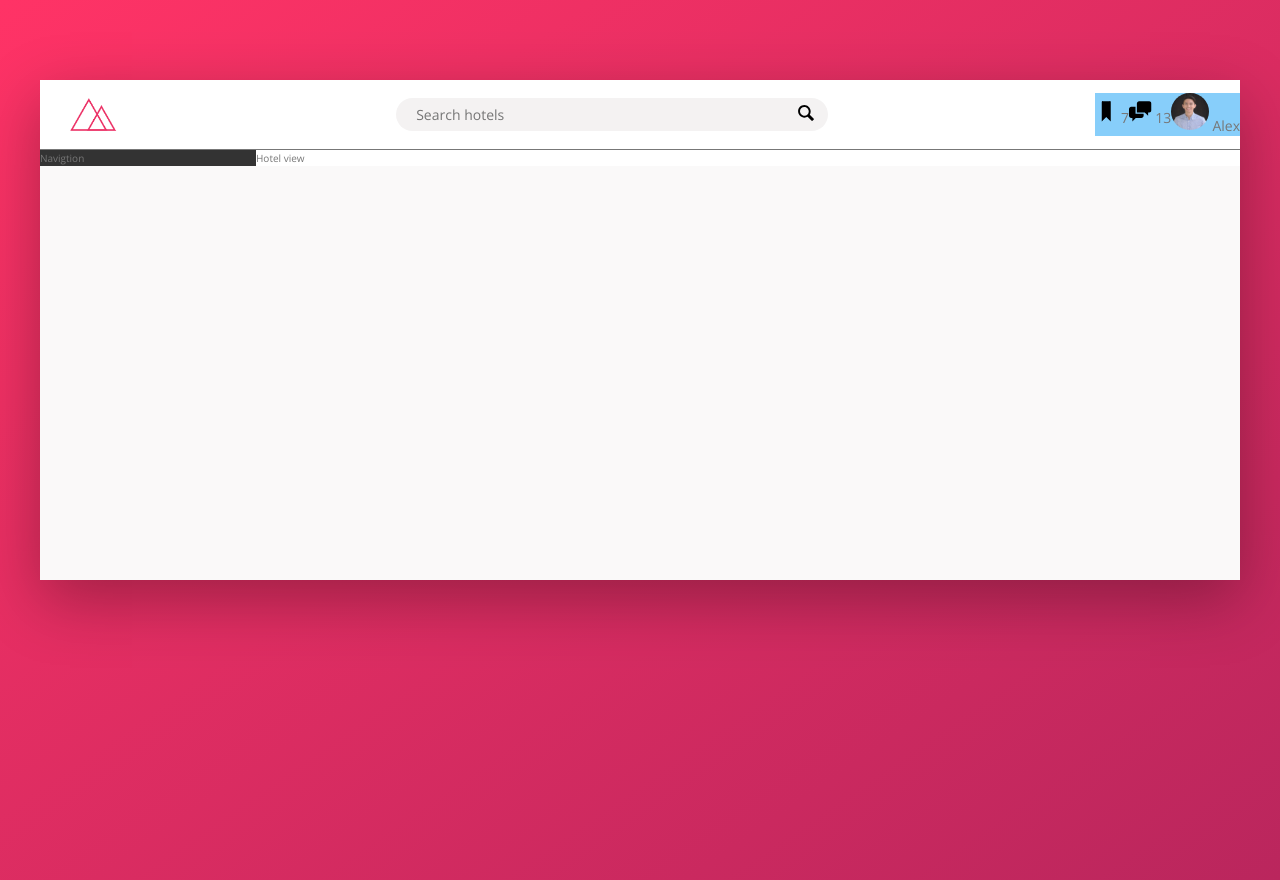
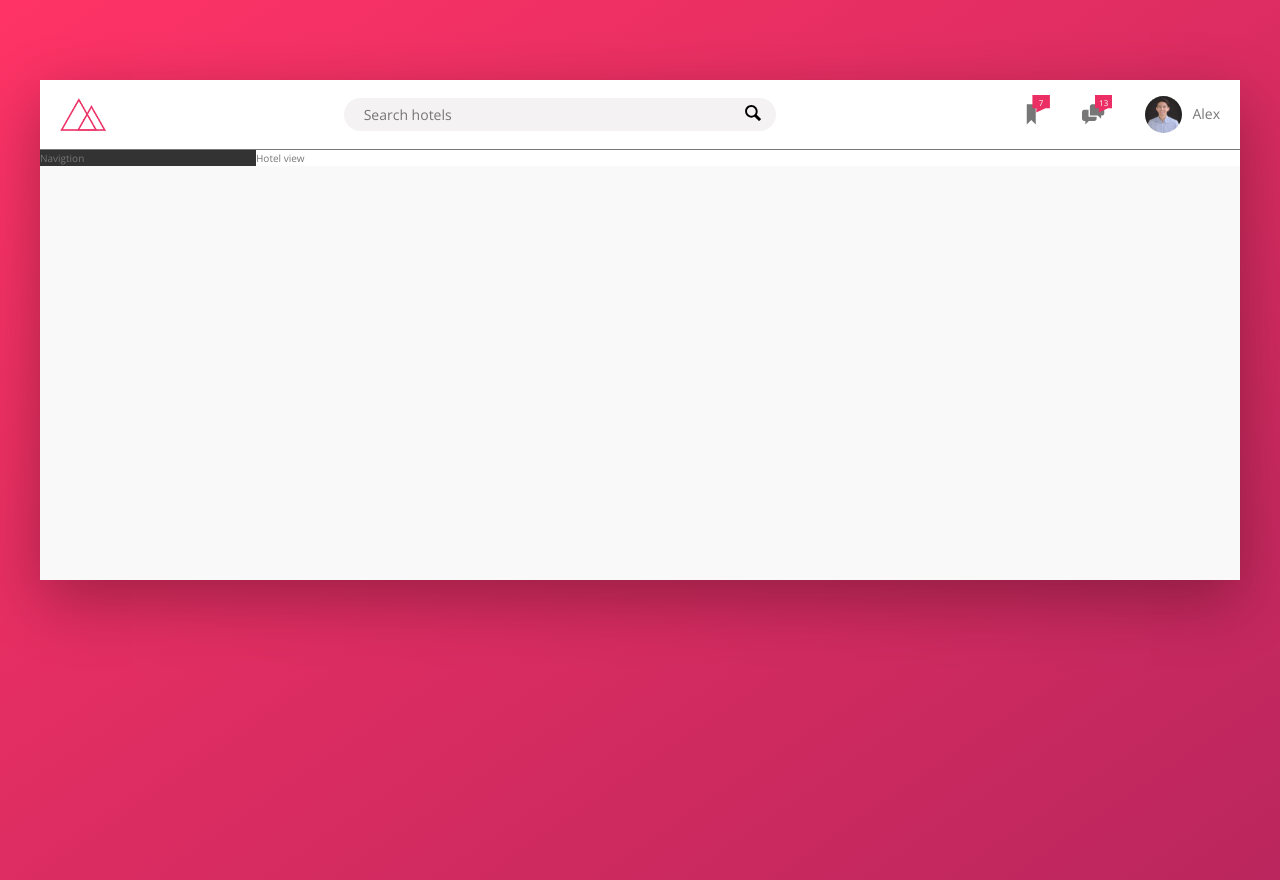
Before and after one commit to AlexRFarnes/trillo-web-app, a website: page index.html in a window 1280 px wide. Drawn offline with nearby package versions, Linux system fonts and the light colour scheme.

Commit message:
finish header

```diff
--- a/sass/_components.scss
+++ b/sass/_components.scss
@@ -2,7 +2,7 @@
 // LOGO
 .logo {
   height: 3.25rem;
-  margin-left: 3rem;
+  margin-left: 2rem;
 }
 
 ///////////////////////////////////
@@ -67,23 +67,54 @@
 // USER NAVIGATION
 
 .user-nav {
-  background-color: lightskyblue;
   display: flex;
-  align-items: center;
+  // align-items: center;
+  align-self: stretch;
+
+  & > * {
+    padding: 0 2rem;
+    cursor: pointer;
+    // height: 100%;
+  }
+
+  & > *:hover {
+    background-color: var(--color-grey-light-2);
+  }
+
   &__icon-box {
+    display: flex;
+    align-items: center;
+    position: relative;
   }
   &__icon {
     height: 2.25rem;
     width: 2.25rem;
+    fill: var(--color-grey-dark-2);
   }
   &__notification {
+    font-size: 0.8rem;
+    height: 1.75rem;
+    width: 1.75rem;
+    // border-radius: 5px;
+    background-color: var(--color-primary);
+    color: #fff;
+    position: absolute;
+    top: 1.5rem;
+    left: 3.25rem;
+
+    display: flex;
+    justify-content: center;
+    align-items: center;
+    clip-path: polygon(0% 0%, 100% 0%, 100% 75%, 75% 75%, 22% 100%, 23% 75%, 0% 75%);
   }
   &__user {
+    display: flex;
+    align-items: center;
+
     &-photo {
       height: 3.75rem;
       border-radius: 50%;
-    }
-    &-name {
+      margin-right: 1rem;
     }
   }
 }
```
Also changed, not shown: css/style.css.
